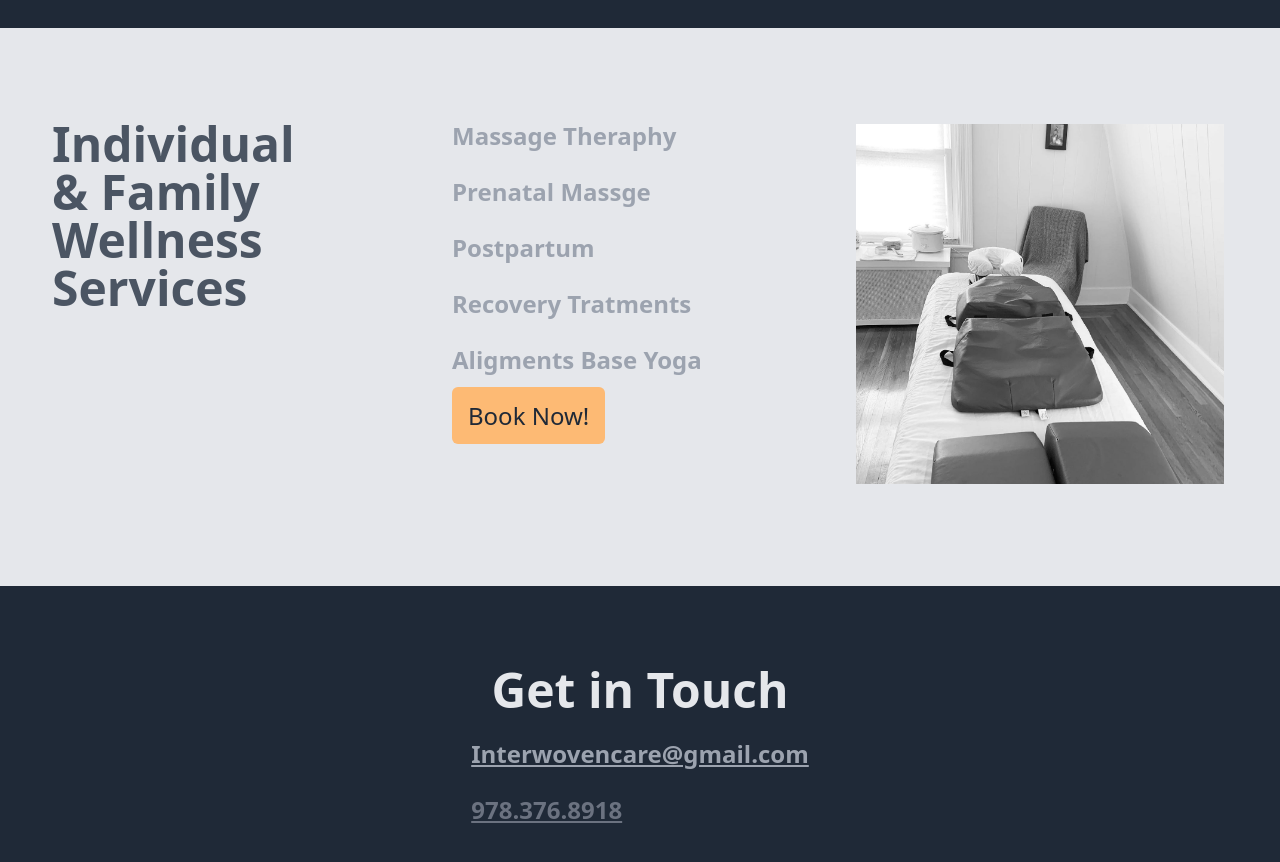
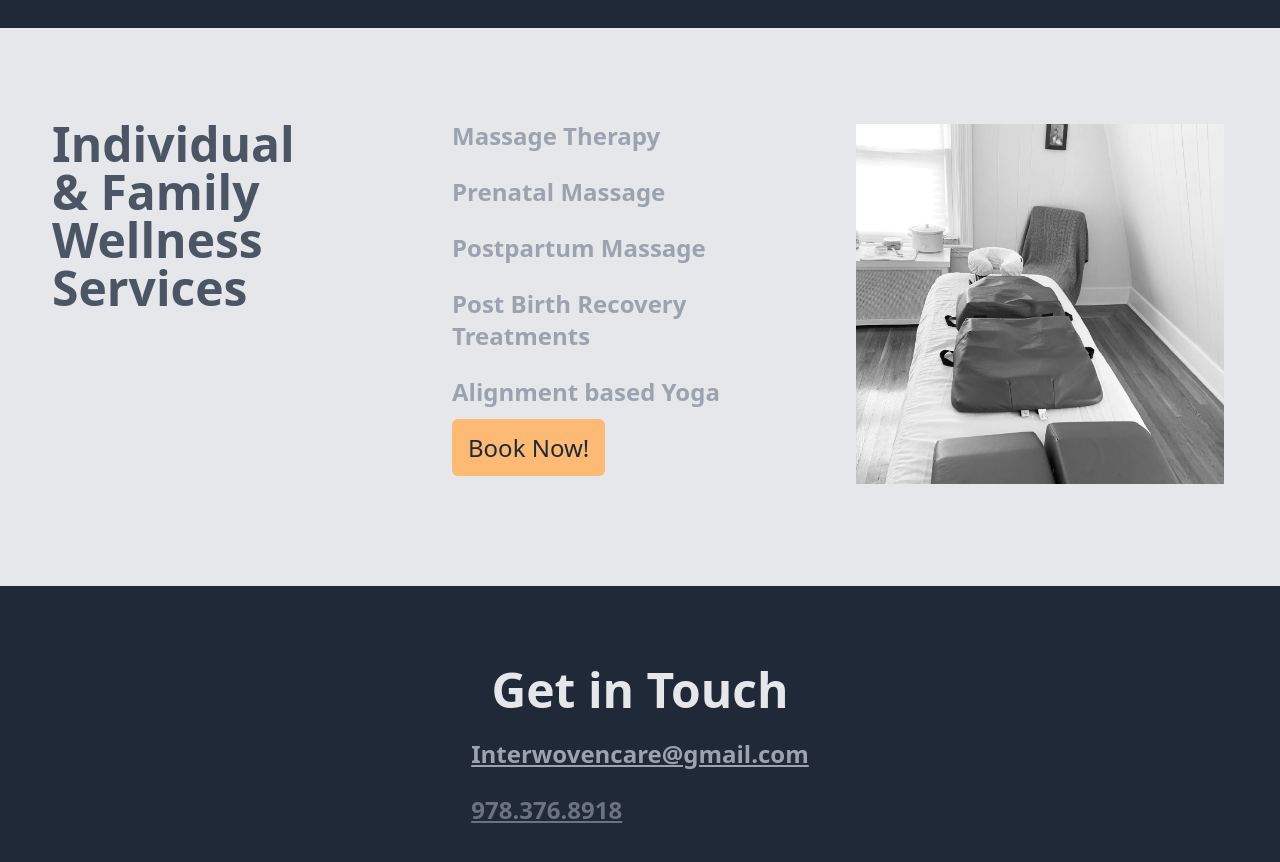
Before and after one commit to AntonBrito/next-iwc-wb, a Next.js app: page / in a window 1280 px wide. Shown: the part 1040-1902 px from the top of the page. Built offline with nearby package versions, Linux system fonts and the light colour scheme.

Commit message:
Fixed a major typo on the event-service content

```diff
--- a/components/EventSection.js
+++ b/components/EventSection.js
@@ -20,15 +20,15 @@ export default function EventSection(props) {
                     </p>
                 </div>
                 <div className=' p-3'>
-                    <ul href="#" className="text-gray-400 text-2xl font-bold">Massage Theraphy</ul>
+                    <ul href="#" className="text-gray-400 text-2xl font-bold">Massage Therapy</ul>
                     <br></br>
-                    <ul href="#" className="text-gray-400 text-2xl font-bold">Prenatal Massge</ul>
+                    <ul href="#" className="text-gray-400 text-2xl font-bold">Prenatal Massage</ul>
                     <br></br>
-                        <ul href="#" className="text-gray-400 text-2xl font-bold">Postpartum</ul>
+                        <ul href="#" className="text-gray-400 text-2xl font-bold">Postpartum Massage</ul>
                     <br></br>
-                    <ul href="#" className="text-gray-400 text-2xl font-bold">Recovery Tratments</ul>
+                    <ul href="#" className="text-gray-400 text-2xl font-bold">Post Birth Recovery Treatments</ul>
                     <br></br>
-                    <ul href="#" className="text-gray-400 text-2xl font-bold">Aligments Base Yoga</ul>
+                    <ul href="#" className="text-gray-400 text-2xl font-bold">Alignment based Yoga</ul>
 
                     <br></br>
                     <a href="#Services" className=" bg-orange-300 rounded-md mt-8 py-3 px-4 text-gray-800 text-2xl hover:bg-orange-400">
```
